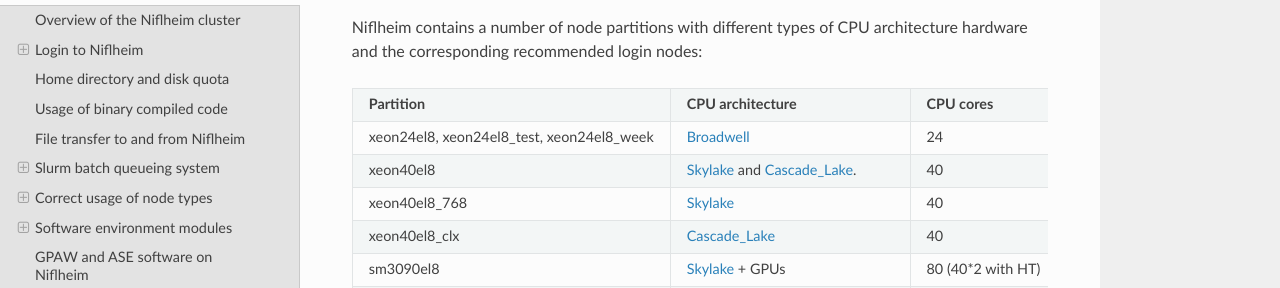
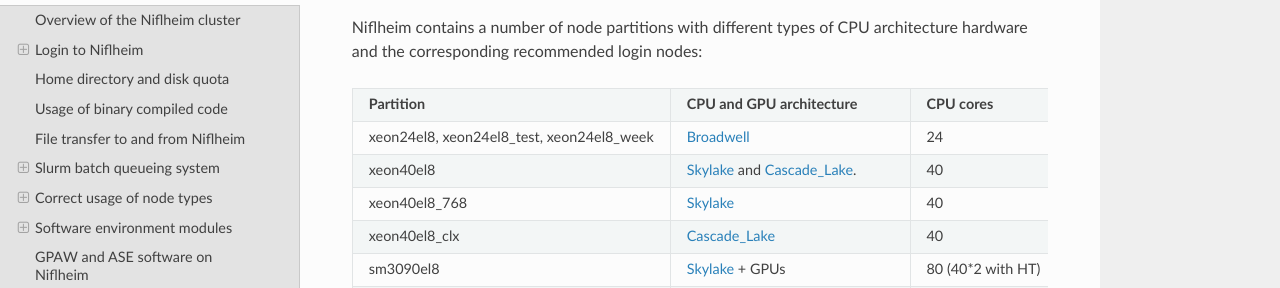
Before and after one commit to OleHolmNielsen/Niflheim_users, a Sphinx documentation site: the page built from docs/Niflheim_Getting_Started.rst, in a window 1280 px wide and 900 px high, scrolled down 4504 px. Shown: the part 163-451 px from the top of the window. Built offline with Sphinx 7.4.7 and the Read the Docs theme 3.1.0, drawn with Linux system fonts in a browser that asks for light colours.

Commit message:
Edited column heading

```diff
--- a/docs/Niflheim_Getting_Started.rst
+++ b/docs/Niflheim_Getting_Started.rst
@@ -251,7 +251,7 @@ Niflheim contains a number of node partitions with different types of CPU archit
   :widths: 4 8 4 4 4 4 4
 
   * - **Partition**
-    - **CPU architecture**
+    - **CPU and GPU architecture**
     - **CPU cores**
     - **RAM memory**
     - **/tmp scratch disk**
```
